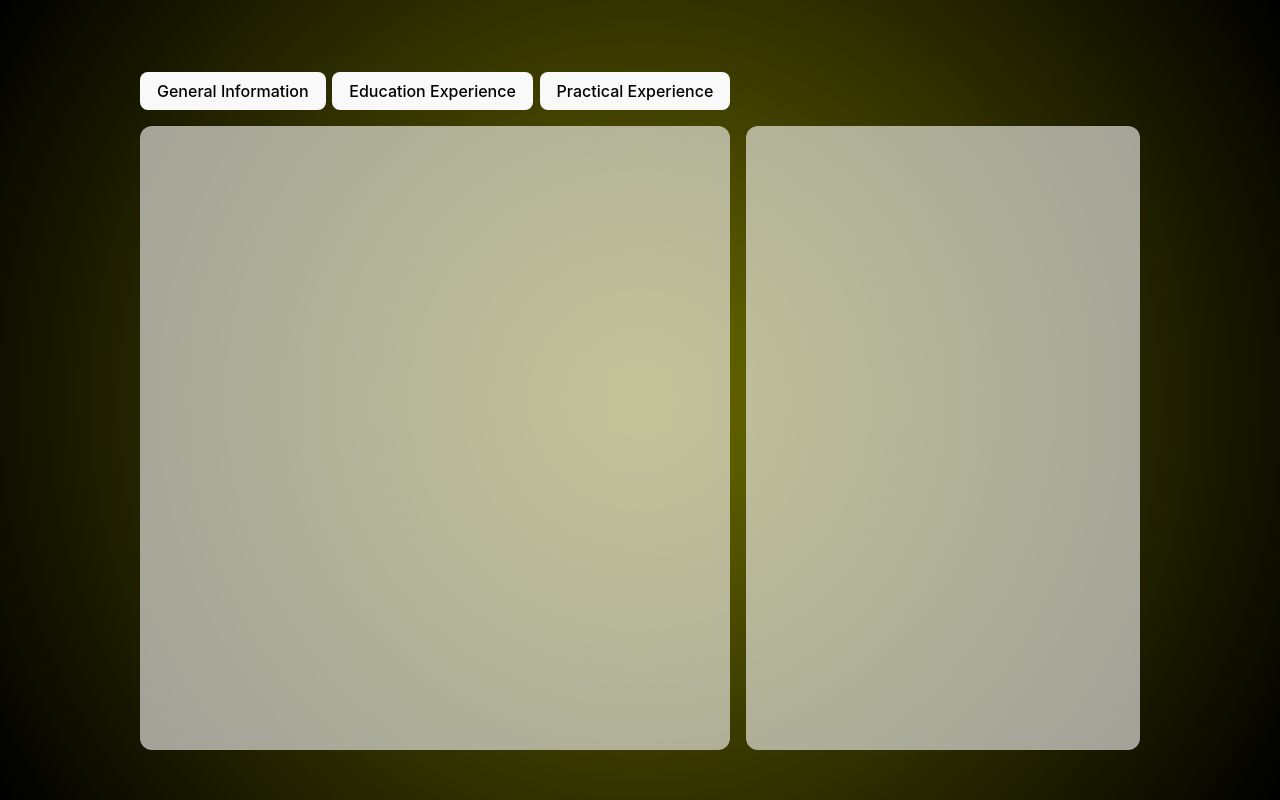
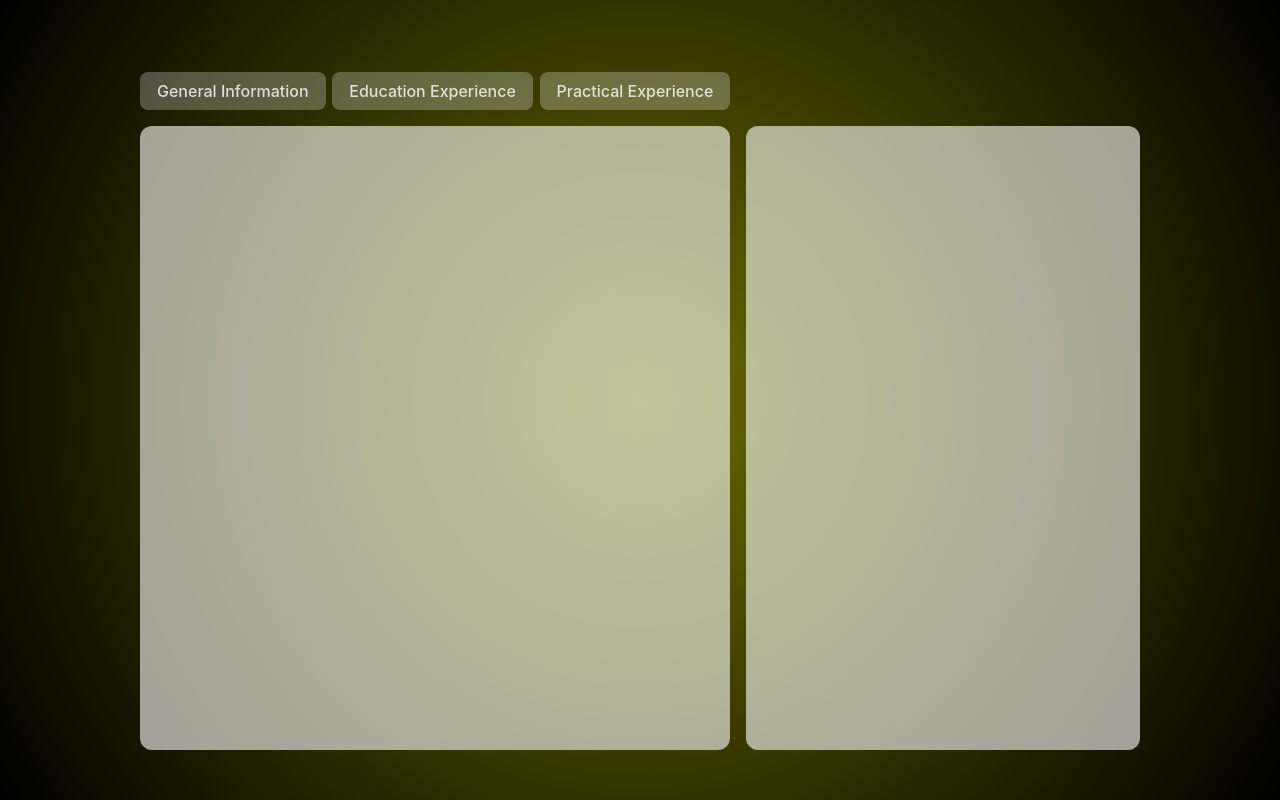
Before and after one commit to MaartenSlebos/cv, a React (Vite) app: page / in a window 1280 px wide. Built offline with nearby package versions, Linux system fonts and the light colour scheme.

Commit message:
style buttons

```diff
--- a/src/App.css
+++ b/src/App.css
@@ -26,6 +26,8 @@
 
 .app-btn {
   padding: 8px 16px;
+  background-color: rgba(255, 255, 255, 0.255);
+  color: rgba(255, 255, 255, 0.8);
 }
 
 #left-button-row {
```
